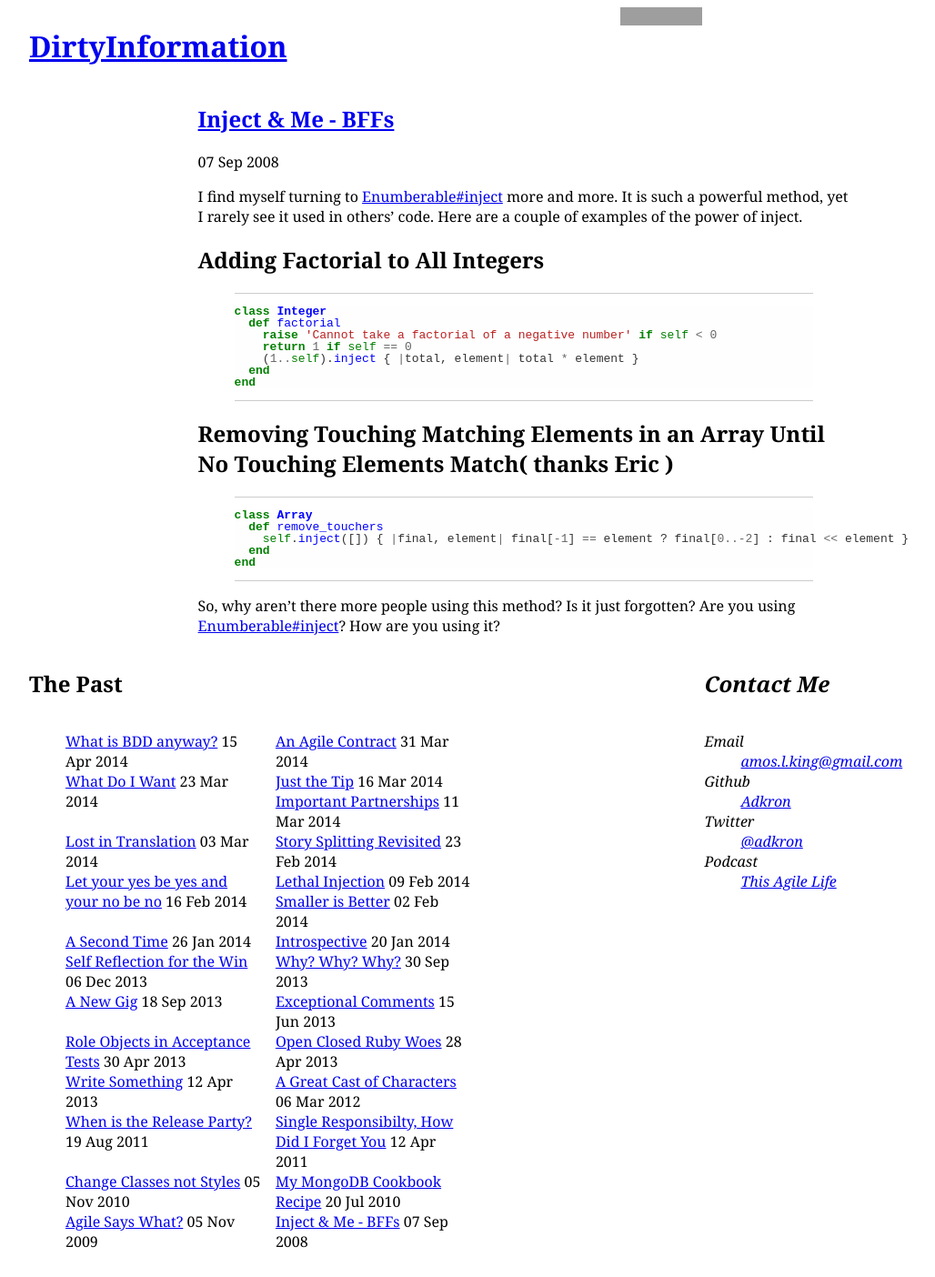
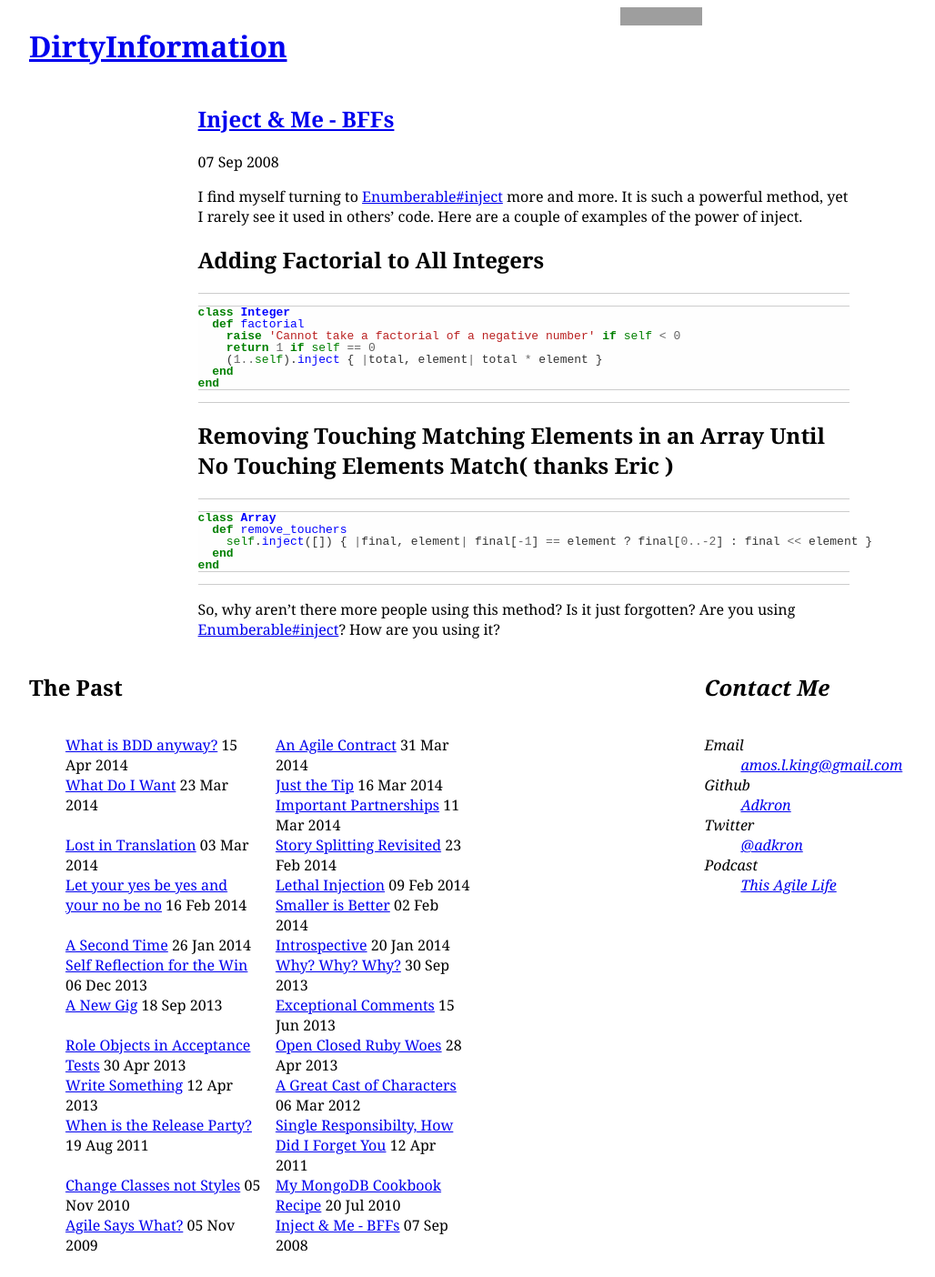
Before and after one commit to adkron/dirtyinformation.com, a Jekyll site: the page built from _posts/2008-9-7-inject-me-bffs.markdown, in a window 1280 px wide. Shown: the whole page at 91% size, without its empty margins (64-1092 px from the left). Built offline with Jekyll 4.4.1, drawn with Linux system fonts in a browser that asks for light colours; Markdown is read by kramdown in place of the engine named in the settings; grey boxes are pictures that could not be loaded.

Commit message:
changes hightlights to use fence posts style
It lights up in my editor

Amos King @adkron <amos.l.king@gmail.com>

````diff
--- a/_posts/2008-9-7-inject-me-bffs.markdown
+++ b/_posts/2008-9-7-inject-me-bffs.markdown
@@ -7,7 +7,7 @@
 
 ## Adding Factorial to All Integers
 
-{% highlight ruby %}
+```ruby
 class Integer
   def factorial
     raise 'Cannot take a factorial of a negative number' if self < 0
@@ -15,17 +15,17 @@
     (1..self).inject { |total, element| total * element }
   end
 end
-{% endhighlight %}
+```
 
 ## Removing Touching Matching Elements in an Array Until No Touching Elements Match( thanks Eric )
 
-{% highlight ruby %}
+```ruby
 class Array
   def remove_touchers
     self.inject([]) { |final, element| final[-1] == element ? final[0..-2] : final << element }
   end
 end
-{% endhighlight %}
+```
 
 So, why aren't there more people using this method?  Is it just forgotten?  Are you using [Enumberable#inject](http://apidock.com/ruby/Enumerable/inject)?
 How are you using it?
````
